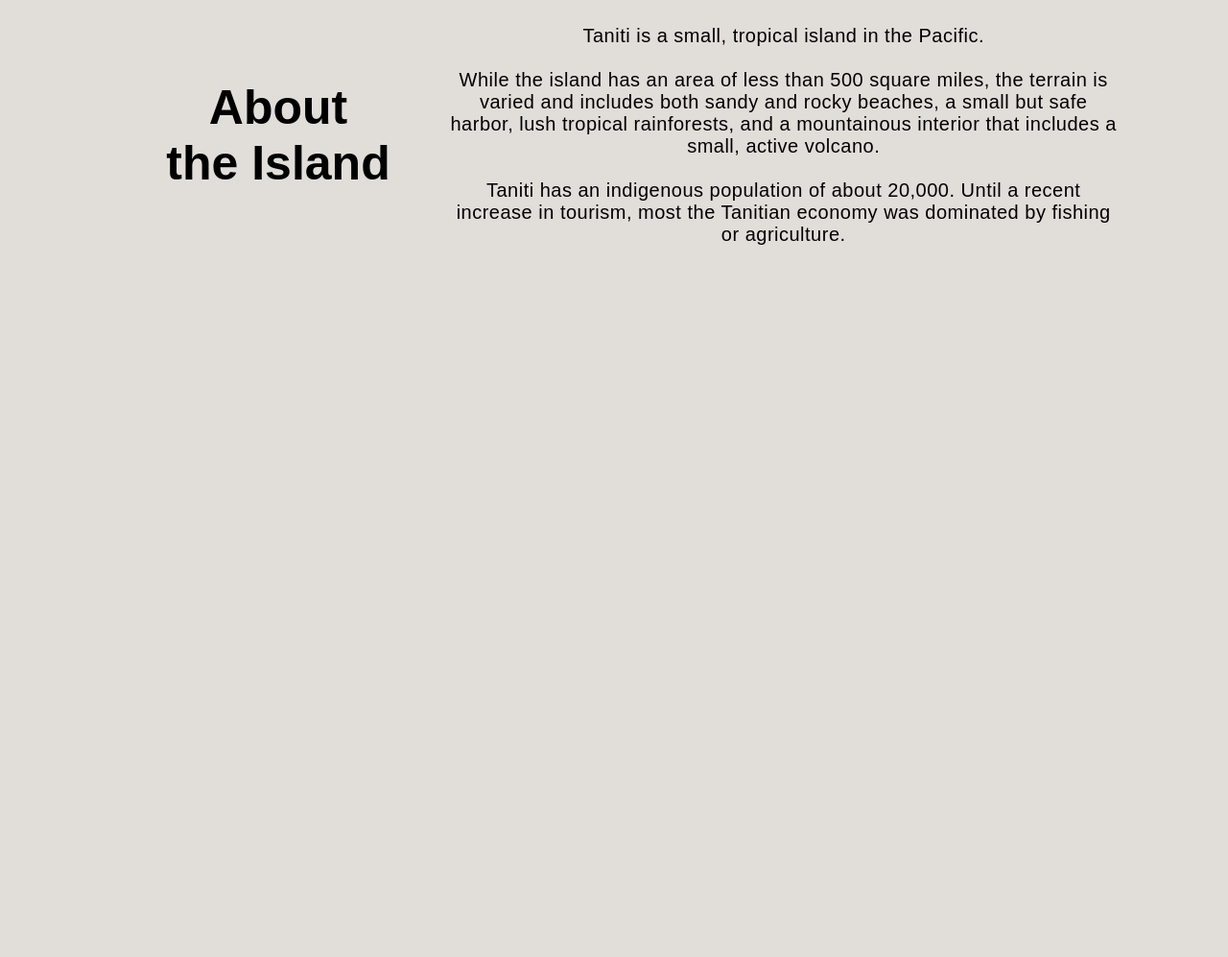
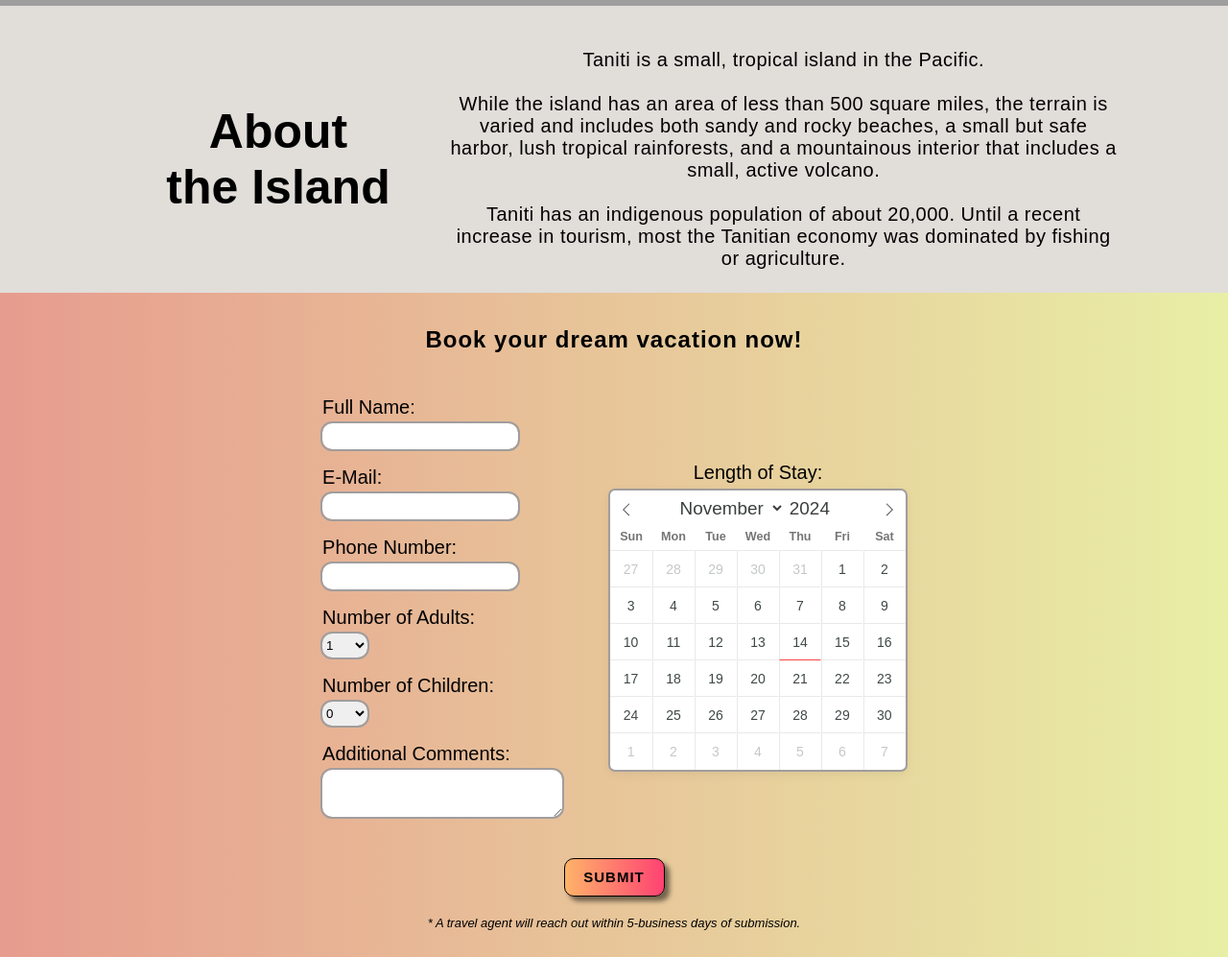
Before and after one commit to mhayes98/taniti, a plain HTML site: page index.html in a window 1280 px wide. Shown: the part 664-1661 px from the top of the page at 96% size. Before the commit the page ends 964 px from the top, so only its background shows below. Drawn offline with nearby package versions, Linux system fonts and the light colour scheme; grey boxes are pictures that could not be loaded; a web font is replaced by a local one.

Commit message:
Cont. Index work - Footer left

```diff
--- a/index.html
+++ b/index.html
@@ -9,6 +9,9 @@
     <link rel="preconnect" href="https://fonts.googleapis.com">
     <link rel="preconnect" href="https://fonts.gstatic.com" crossorigin>
     <link href="https://fonts.googleapis.com/css2?family=Patrick+Hand&family=Sansita:ital,wght@0,400;0,700;0,800;0,900;1,400;1,700;1,800;1,900&display=swap" rel="stylesheet">
+    <link rel="stylesheet" href="https://cdn.jsdelivr.net/npm/flatpickr/dist/themes/airbnb.css">
+    <script src="https://cdn.jsdelivr.net/npm/flatpickr"></script>
+
 </head>
 <body>
     <script src="script.js" defer></script>
@@ -57,9 +60,10 @@
             </button>
         </div>
     </header>
-    <section>
+    <section id="index-s1">
         <div id="main-image-sec">
             <h1><i>Welcome to<br><br>The Island of Taniti</i></h1>
+            <a href="#contact-form"><button id="contact-button">Book Now</button></a>
         </div>
         <div id="about-sec">
             <h1>About <br> the Island</h1>
@@ -74,9 +78,72 @@
             </p>
         </div>
     </section>
-    <section>
+    <section id="index-s2">
+        <h1>Book your dream vacation now!</h1>
+        <form>
+            <div id="contact-form">
+                <div id="label-wrapper">
+                    <label for="name">Full Name:</label>
+                    <input type="text" id="name" name="name"><br>
 
+                    <label for="email">E-Mail:</label>
+                    <input type="text" id="email" name="email"><br>
+
+                    <label for="phone-number">Phone Number:</label>
+                    <input type="text" id="phone-number" name="phone-number"><br>
+
+                    <label for="adults">Number of Adults:</label>
+                    <select name="adults" id="adults">
+                        <option value="1">1</option>
+                        <option value="2">2</option>
+                        <option value="3">3</option>
+                        <option value="4">4</option>
+                        <option value="5">5</option>
+                        <option value="6">6</option>
+                        <option value="7">7</option>
+                        <option value="8">8</option>
+                        <option value="9">9</option>
+                        <option value="10">10+</option>
+                    </select><br>
+                    <label for="children">Number of Children:</label>
+                    <select name="children" id="children">
+                        <option value="0">0</option>
+                        <option value="1">1</option>
+                        <option value="2">2</option>
+                        <option value="3">3</option>
+                        <option value="4">4</option>
+                        <option value="5">5</option>
+                        <option value="6">6</option>
+                        <option value="7">7</option>
+                        <option value="8">8</option>
+                        <option value="9">9</option>
+                        <option value="10">10+</option>
+                    </select><br>
+                    <label for="message">Additional Comments:</label>
+                    <textarea id="message" name="message" rows="3"></textarea><br>
+                </div>
+
+                <div id="label-wrapper-cal">
+                    <label for="date-range">Length of Stay:</label>
+                    <input id="date-range" placeholder="Length of stay...">
+                    <script>
+                        flatpickr("#date-range", {
+                            mode: "range",
+                                dateFormat: "Y-m-d",
+                                inline: true
+                            });
+                        </script>
+                </div>
+        </div>
+            <div id="button-wrapper">
+                <button type="submit" id="submit-contact-form">SUBMIT</button>
+
+                <p><i>* A travel agent will reach out within 5-business days of submission.</i></p>
+            </div>
+        </form>
     </section>
+    <footer>
 
+    </footer>
 </body>
 </html>
--- a/style.css
+++ b/style.css
@@ -274,11 +274,13 @@ button {
 
 #main-image-sec {
     display: flex;
+    flex-direction: column;
     background:url(./images/island_wide.jpg) no-repeat center center;
     background-size: cover;
     background-position: fixed;
-    height: 600px;
-    justify-content: center;
+    height: 625px;
+    justify-content: flex-start;
+    align-items: center;
 }
 
 #main-image-sec h1 {
@@ -290,6 +292,22 @@ button {
     letter-spacing: 2px;
 }
 
+#main-image-sec button {
+    color: white;
+    height: 50px;
+    width: 120px;
+    font-size: 16px;
+    border: 4px solid white;
+    border-radius: 25px;
+    font-weight: bold;
+}
+
+#main-image-sec button:hover {
+    color: rgb(235, 192, 72);
+    border: 4px solid rgb(235, 192, 72);
+    box-shadow: 5px 5px 5px rgba(0, 0, 0, 0.5);
+}
+
 #about-sec {
     display: flex;
     align-items: center;
@@ -298,6 +316,7 @@ button {
     font-size: 20px;
     margin: -20px;
     background-color: rgb(225, 221, 217);
+
 }
 
 #about-sec p {
@@ -313,6 +332,143 @@ button {
     font-size: 50px;
 }
 
+#index-s2 {
+    display: flex;
+    flex-direction: column;
+    padding: 15px;
+    font-family: "Arial", sans-serif;
+    background: linear-gradient(to right, #e79c8e 0%,#e8efa5 100%);
+}
+
+#index-s2 h1 {
+    align-self: center;
+    font-family: "Sansita", sans-serif;
+    letter-spacing: 1px;
+}
+
+#contact-form {
+    display: flex;
+    flex-direction: row;
+    align-items: center;
+    justify-content: center;
+    gap: 50px;
+    flex-wrap: wrap;
+    padding: 25px;
+}
+
+#label-wrapper,
+#label-wrapper textarea {
+    display: flex;
+    flex-direction: column;
+    flex-wrap: wrap;
+    flex-grow: 1;
+    max-height: 760px;
+    max-width: 250px;
+}
+
+#label-wrapper-cal{
+    display: flex;
+    flex-direction: column;
+    align-items: center;
+    text-align: center;
+}
+
+#label-wrapper-cal button {
+    margin: 25px;
+
+}
+
+#label-wrapper-cal #date-range {
+    display: none;
+}
+
+label {
+    font-size: 20px;
+    margin-bottom: 5px;
+}
+
+#name,
+#email,
+#phone-number {
+    width: 200px;
+    border-radius: 10px;
+    font-size: 14px;
+    height: 25px;
+}
+
+#name:focus,
+#email:focus,
+#phone-number:focus,
+#message:focus,
+#adults:focus,
+#children:focus,
+#name:hover,
+#email:hover,
+#phone-number:hover,
+#message:hover,
+#adults:hover,
+#children:hover,
+.flatpickr-calendar:focus,
+.flatpickr-calendar:hover {
+    outline: 2px solid black;
+    border: none;
+
+}
+
+#name,
+#email,
+#phone-number,
+#message,
+#adults,
+#children,
+.flatpickr-calendar {
+    outline: 2px solid rgb(161, 157, 157);
+    border: none;
+    border-radius: 10px;
+}
+
+#adults,
+#children {
+    width: 47px;
+    height: 25px
+}
+
+#message {
+    font-family: "Arial", sans-serif;
+    border-radius: 10px;
+}
+
+#button-wrapper{
+    display: flex;
+    flex-direction: column;
+    justify-content: center;
+}
+
+#button-wrapper p {
+    text-align: center;
+    font-size: 13px;
+    margin-top: 20px;
+}
+
+#submit-contact-form {
+    font-size: 15px;
+    width: 105px;
+    height: 40px;
+    align-self: center;
+    text-align: center;
+    border-radius: 10px;
+    font-weight: bold;
+    border: none;
+    background: linear-gradient(to right, #ffb369 0%,#ff4272 100%);
+    color: black;
+    box-shadow: 5px 5px 5px rgba(0, 0, 0, 0.5);
+    letter-spacing: 1px;
+    border: 1px solid black;
+}
+
+#submit-contact-form:hover {
+    box-shadow: 2px 2px 2px rgba(0, 0, 0, 0.5);
+}
 
 @media (max-width: 1000px) {
     .search-bar {
```
